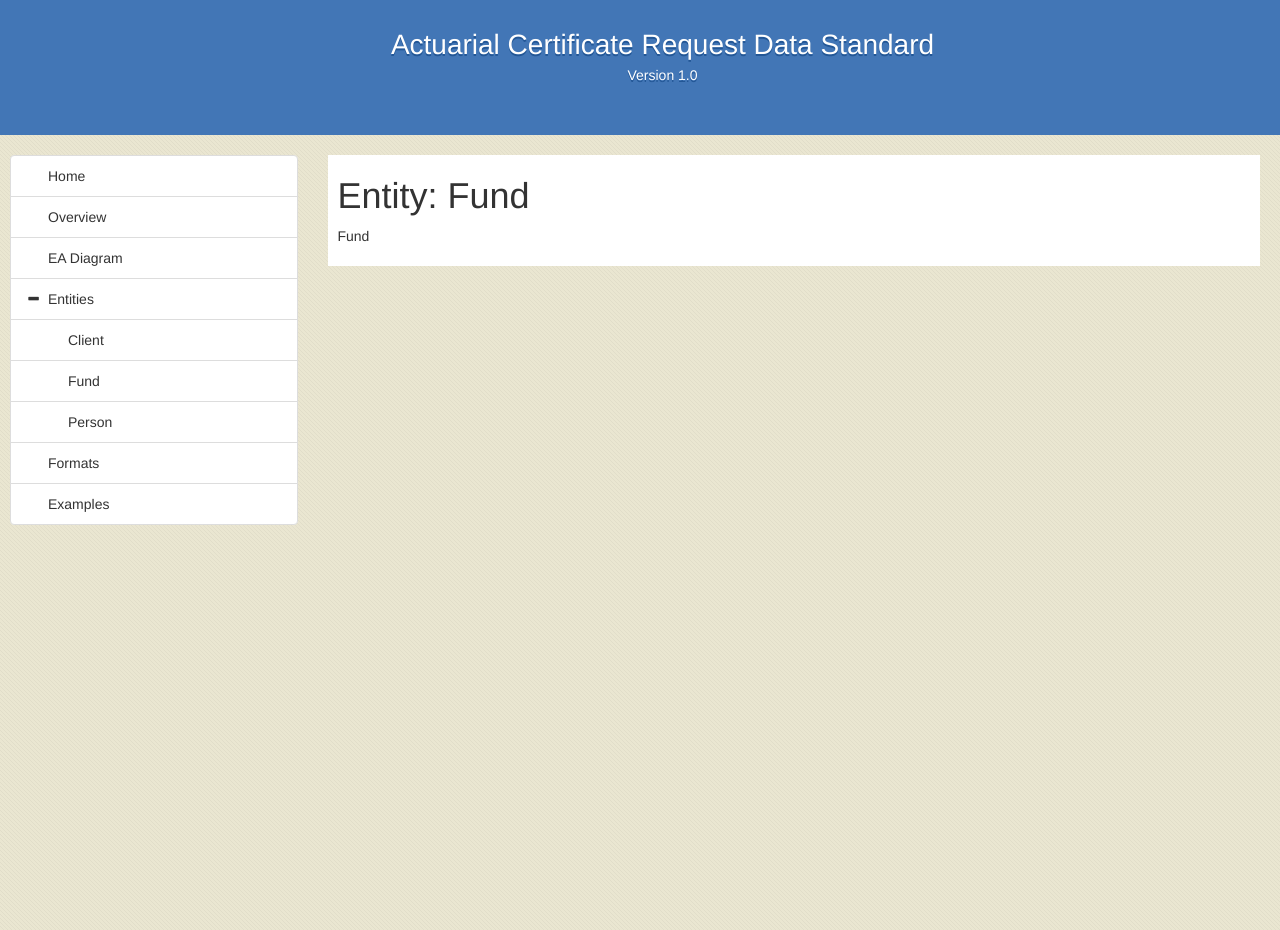
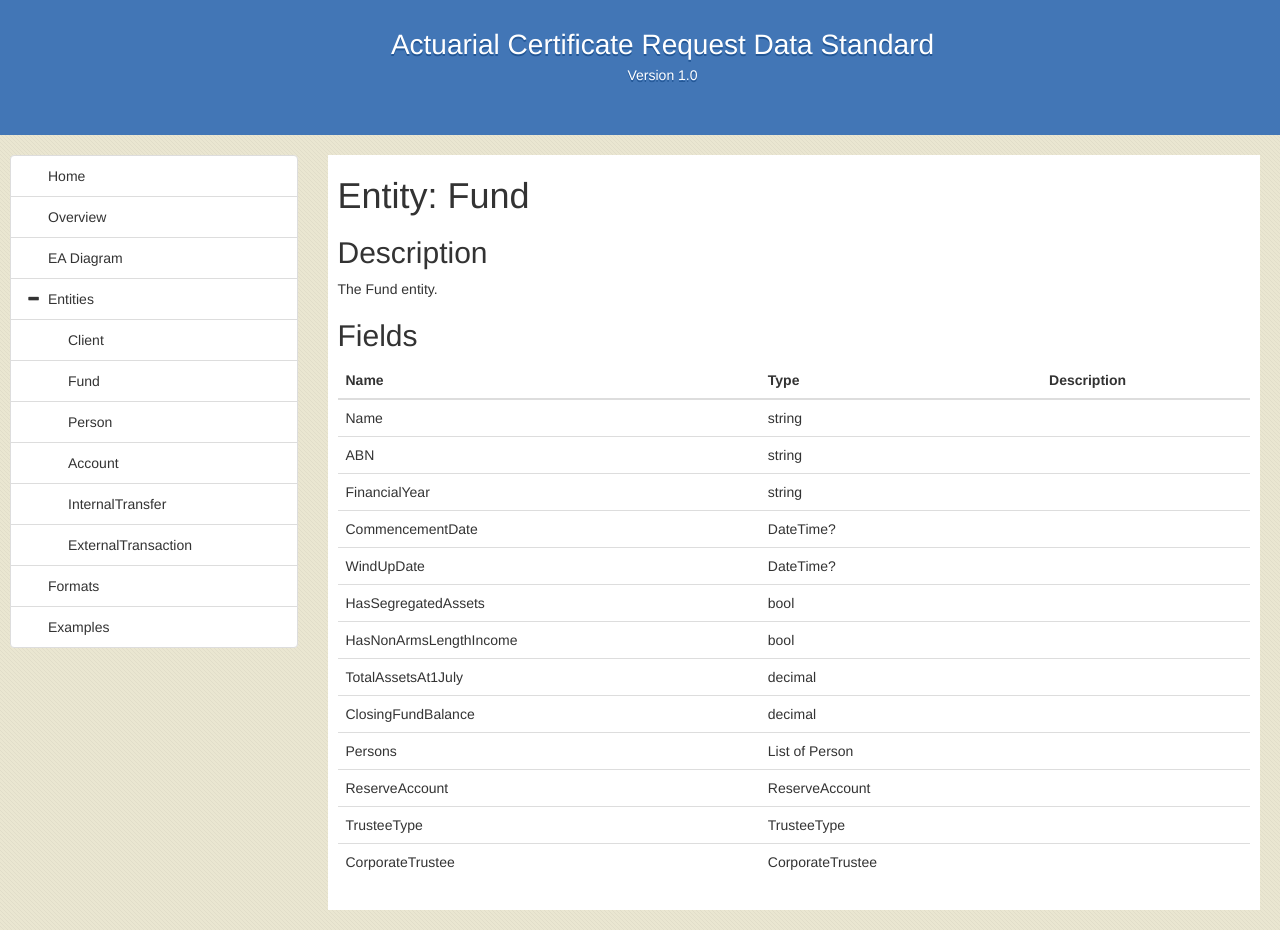
Before and after one commit to jaccovonk/jaccovonk.github.io, a Jekyll site: the page built from pages/entity-fund.md, in a window 1280 px wide. Built offline with Jekyll 4.4.1, drawn with Linux system fonts in a browser that asks for light colours; nearby versions of some CDN libraries; our own code applies the rules of GitHub Pages for plain Markdown files; before the commit the page ends 900 px from its top, so only the background shows below that.

Commit message:
Added entity ymls/pages, field table template

```diff
--- /dev/null
+++ b/_data/entity-fund.yml
@@ -0,0 +1,42 @@
+
+name: Fund
+fields:
+- name: Name
+  type: string
+  description:
+- name: ABN
+  type: string
+  description:
+- name: FinancialYear
+  type: string
+  description:
+- name: CommencementDate
+  type: DateTime?
+  description:
+- name: WindUpDate
+  type: DateTime?
+  description:
+- name: HasSegregatedAssets
+  type: bool
+  description:
+- name: HasNonArmsLengthIncome
+  type: bool
+  description:
+- name: TotalAssetsAt1July
+  type: decimal
+  description:
+- name: ClosingFundBalance
+  type: decimal
+  description:
+- name: Persons
+  type: List of Person
+  description:
+- name: ReserveAccount
+  type: ReserveAccount
+  description:
+- name: TrusteeType
+  type: TrusteeType
+  description:
+- name: CorporateTrustee
+  type: CorporateTrustee
+  description:
--- /dev/null
+++ b/_data/entity-person.yml
@@ -0,0 +1,33 @@
+
+name: Person
+fields:
+- name: FirstName
+  type: string
+  description:
+- name: MiddleNames
+  type: string
+  description:
+- name: LastName
+  type: string
+  description:
+- name: DateOfBirth
+  type: DateTime
+  description:
+- name: JoinDate
+  type: DateTime?
+  description:
+- name: ExitDate
+  type: DateTime?
+  description:
+- name: ExitReason
+  type: ExitReason?
+  description:
+- name: IsTrusteeOrDirector
+  type: bool
+  description:
+- name: IsMember
+  type: bool
+  description:
+- name: Accounts
+  type: List of Account
+  description:
--- a/_data/nav.yml
+++ b/_data/nav.yml
@@ -16,6 +16,12 @@ docs:
     url: entity-fund
   - title: Person
     url: entity-person
+  - title: Account
+    url: entity-account
+  - title: InternalTransfer
+    url: entity-internaltransfer
+  - title: ExternalTransaction
+    url: entity-externaltransaction
 - title: Formats
   url: formats
 - title: Examples
--- /dev/null
+++ b/main.sass
@@ -0,0 +1,33 @@
+---
+---
+
+@import 'header'
+
+// Banner:
+
+.banner-row
+	padding: 25px 20px 40px 20px
+	text-align: center
+	background: rgb(66, 118, 182)
+	color: white
+	text-shadow: 0px 2px 0px #235796
+
+
+a.banner-heading
+	text-decoration: none
+	color: inherit
+	font-size: 2em
+
+
+body
+	background: url(/images/body-background.png)
+
+
+.content-div
+	margin: 20px 20px 20px 0px
+	padding: 1px 10px 10px 10px
+	background: white
+
+
+.my-div
+	padding: 20px
--- a/main.scss
+++ /dev/null
@@ -1,34 +0,0 @@
----
----
-
-@import 'header';
-
-// Banner:
-
-.banner-row {
-	padding: 25px 20px 40px 20px;
-	text-align: center;
-	background: rgb(66, 118, 182);
-	color: white;
-	text-shadow: 0px 2px 0px #235796;
-}
-
-a.banner-heading {
-	text-decoration: none;
-	color: inherit;
-	font-size: 2em;
-}
-
-body {
-	background: url(/images/body-background.png)
-}
-
-.content-div {
-	margin: 20px 20px 20px 0px;
-	padding: 1px 10px 10px 10px;
-	background: white;
-}
-
-.my-div {
-	padding: 20px;
-}
--- a/pages/entity-fund.md
+++ b/pages/entity-fund.md
@@ -3,8 +3,14 @@ layout: default
 permalink: entity-fund
 ---
 
+{% assign entitydef = site.data.entity-fund %}
+
 # Entity: Fund
 
-<p>
-Fund
-</p>
+## Description
+
+The Fund entity.
+
+## Fields
+
+{% include_relative template-entity-fields.md %}
--- /dev/null
+++ b/pages/template-entity-fields.md
@@ -0,0 +1,18 @@
+<table class="table">
+    <thead>
+      <tr>
+        <th>Name</th>
+        <th>Type</th>
+        <th>Description</th>
+      </tr>
+    </thead>
+    <tbody>
+	{% for field in entitydef.fields %}
+      <tr>
+        <td>{{ field.name }}</td>
+        <td>{{ field.type }}</td>
+        <td>{{ field.description }}</td>
+      </tr>
+	{% endfor %}
+	</tbody>
+</table>
```
Also changed, not shown: _data/entity-account.yml (added, +21 -0 lines), _data/entity-client.yml (added, +29 -0 lines), _data/entity-externaltransaction.yml (added, +15 -0 lines), _data/entity-internaltransfer.yml (added, +18 -0 lines), pages/entity-account.md (added, +16 -0 lines), pages/entity-client.md (+3 -18 lines), pages/entity-externaltransaction.md (added, +16 -0 lines), pages/entity-internaltransfer.md (added, +16 -0 lines), pages/entity-person.md (+9 -3 lines).
